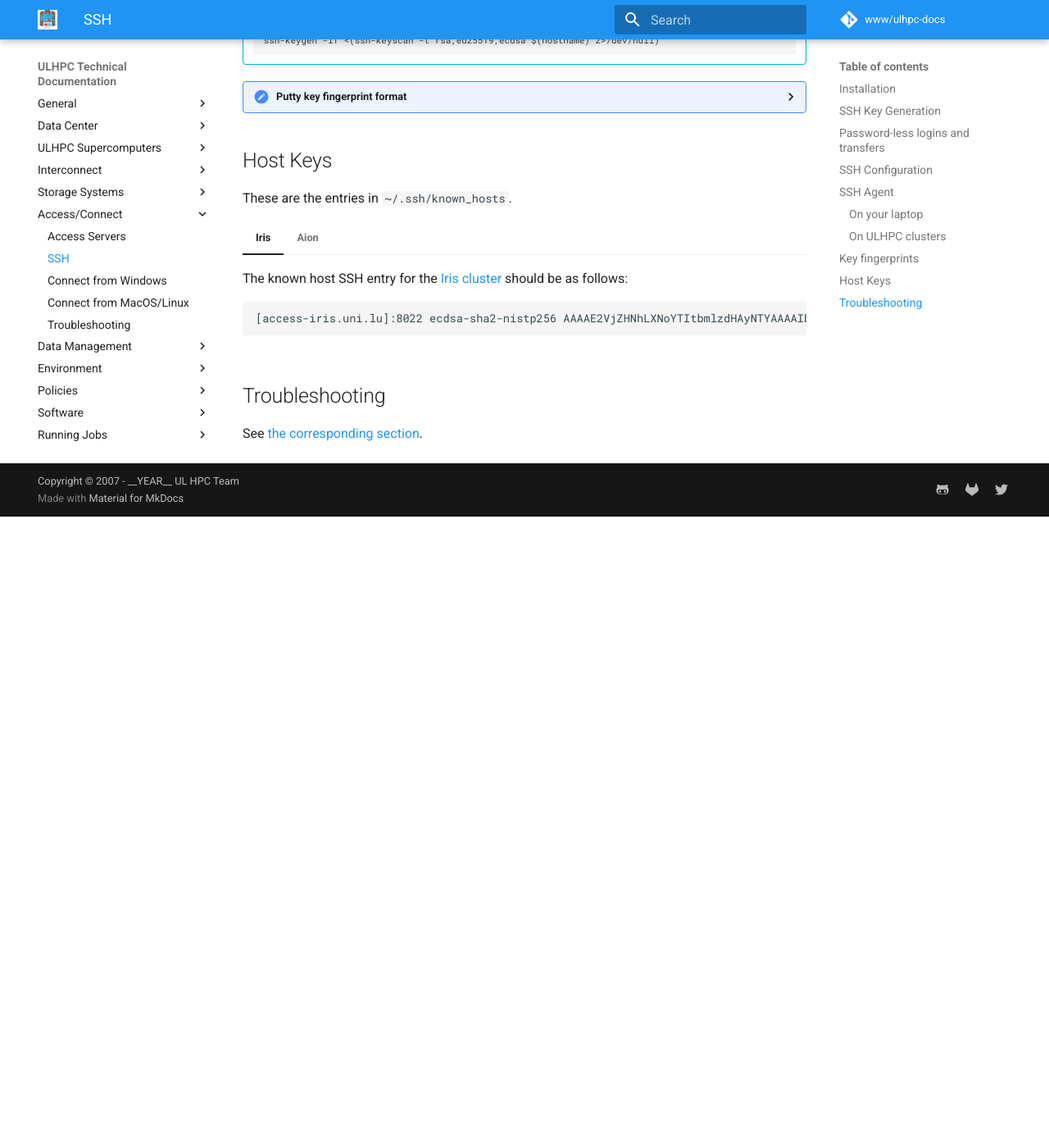
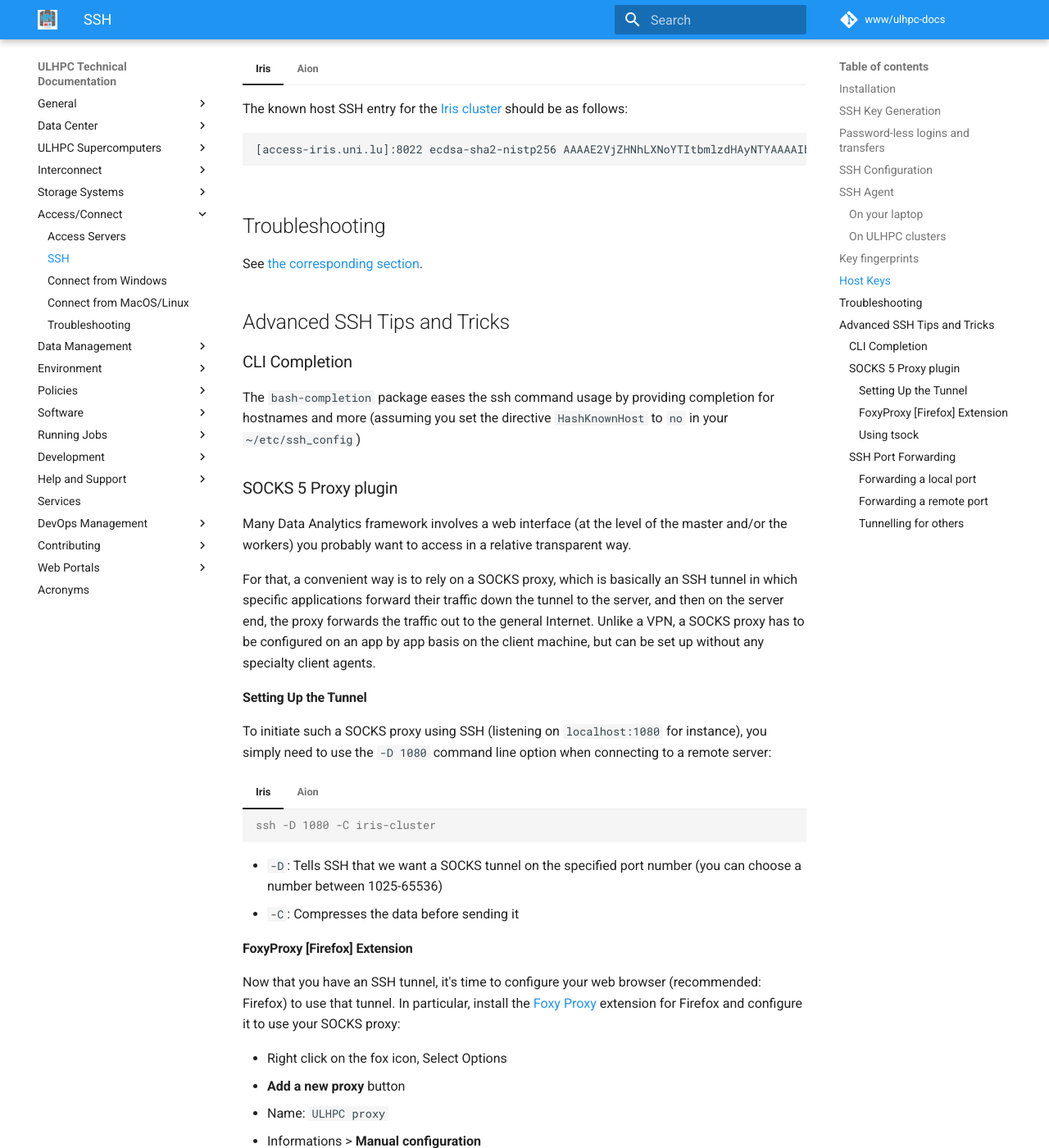
Before and after one commit to ULHPC/ulhpc-docs, an MkDocs documentation site: the page built from docs/connect/ssh.md, in a window 1280 px wide and 1400 px high, scrolled down 5770 px. Shown: the whole window at 82% size. Built offline with MkDocs 1.6.1 and Material for MkDocs 9.7.7, drawn with Linux system fonts in a browser that asks for light colours; before the commit the page ends 6400 px from its top, so only the background shows below that; some of the changed text lies outside the part shown.

Commit message:
[connect] finish SSH
Signed-off-by: Sebastien Varrette <Sebastien.Varrette@uni.lu>

````diff
--- a/docs/connect/ssh.md
+++ b/docs/connect/ssh.md
@@ -256,7 +256,7 @@ Enter passphrase for ~/.ssh/id_ed25519:       # <-- enter your passphrase here
 Identity added: ~/.ssh/id_ed25519 (<login>@<hostname>)
 ```
 
-On **Ubuntu/WSL**, if you experience issues when using `ssh-add`, you should install the `keychain` package and use it as follows (eventually add it to your `~/.profile`):
+* :fontawesome-brands-ubuntu: :fontawesome-brands-windows: On **Ubuntu/WSL**, if you experience issues when using `ssh-add`, you should install the `keychain` package and use it as follows (eventually add it to your `~/.profile`):
 
 ```bash
 # Installation
@@ -268,7 +268,7 @@ On **Ubuntu/WSL**, if you experience issues when using `ssh-add`, you should ins
 source ~/.keychain/$(hostname)-sh
 ```
 
-!!! note "(deprecated - Windows only) - SSH Agent with PuTTY Pageant"
+??? note "(deprecated - Windows only) - SSH Agent with PuTTY Pageant"
     To be able to use your PuTTY key in a public-key authentication scheme, it must be loaded by an **SSH agent**.
     You should run [Pageant](http://the.earth.li/~sgtatham/putty/latest/x86/pageant.exe) for that.
     To load your SSH key in Pageant:
@@ -374,3 +374,103 @@ These are the entries in `~/.ssh/known_hosts`.
 ## Troubleshooting
 
 See [the corresponding section](troubleshooting.md).
+
+## Advanced SSH Tips and Tricks
+
+### CLI Completion
+
+The `bash-completion` package eases the ssh command usage by providing completion for hostnames and more (assuming you set the directive `HashKnownHost` to `no` in your `~/etc/ssh_config`)
+
+### SOCKS 5 Proxy plugin
+
+Many Data Analytics framework involves a web interface (at the level of the master and/or the workers) you probably want to access in a relative transparent way.
+
+For that, a convenient way is to rely on a SOCKS proxy, which is basically an SSH tunnel in which specific applications forward their traffic down the tunnel to the server, and then on the server end, the proxy forwards the traffic out to the general Internet.
+Unlike a VPN, a SOCKS proxy has to be configured on an app by app basis on the client machine, but can be set up without any specialty client agents.
+
+#### Setting Up the Tunnel
+
+To initiate such a SOCKS proxy using SSH (listening on `localhost:1080` for instance), you simply need to use the `-D 1080` command line option when connecting to a remote server:
+
+=== "Iris"
+    ```console
+    ssh -D 1080 -C iris-cluster
+    ```
+
+=== "Aion"
+    ```console
+    ssh -D 1080 -C aion-cluster
+    ```
+
+* `-D`: Tells SSH that we want a SOCKS tunnel on the specified port number (you can choose a number between 1025-65536)
+* `-C`: Compresses the data before sending it
+
+#### FoxyProxy [Firefox] Extension
+
+Now that you have an SSH tunnel, it's time to configure your web browser (recommended: Firefox) to use that tunnel.
+In particular, install the [Foxy Proxy](https://getfoxyproxy.org/order/?src=FoxyProxyForFirefox)
+extension for Firefox and configure it to use your SOCKS proxy:
+
+* Right click on the fox icon, Select Options
+* **Add a new proxy** button
+* Name: `ULHPC proxy`
+* Informations > **Manual configuration**
+    -  Host IP: `127.0.0.1`
+    -  Port: `1080`
+    -  Check the **Proxy SOCKS** Option
+* Click on **OK**
+* Close
+* Open a new tab
+* Click on the Fox
+* Choose the **ULHPC proxy**
+    - disable it when you no longer need it.
+
+You can now access any web interface deployed on any service reachable from the SSH jump host _i.e._ the ULHPC login node.
+
+#### Using `tsock`
+
+Once you setup a SSH SOCKS proxy, you can also use `tsocks`, a Shell wrapper to simplify the use of the [tsocks(8)](https://linux.die.net/man/8/tsocks) library to transparently allow an application (not aware of SOCKS) to transparently use a SOCKS proxy. For instance, assuming you create a VNC server on a given remote server as follows:
+
+```console
+(remote_server)$> vncserver -geometry 1366x768
+New 'X' desktop is remote_server:1
+
+Starting applications specified in /home/username/.vnc/xstartup
+Log file is /home/username/.vnc/remote_server:1.log
+```
+
+Then you can make the VNC client on your workstation use this tunnel to access the VNS server as follows:
+
+```console
+(laptop)$> tsocks vncviewer <IP_of_remote_server>:1
+```
+
+!!! tips "tsock Escape character"
+    Use `~.` to disconnect, even if your remote command hangs.
+
+
+### SSH Port Forwarding
+
+#### Forwarding a local port
+
+You can forward a local port to a host behind a firewall.
+
+![SSH forward of local port](images/SshL.png)
+
+This is useful if you run a server on one of the cluster nodes (let's say listening on port 2222) and you want to access it via the local port 1111 on your machine. Then you'll run:
+
+```bash
+# Here targeting iris cluster
+(laptop)$ ssh iris-cluster -L 1111:iris-014:2222
+```
+
+#### Forwarding a remote port
+
+You can forward a remote port back to a host protected by your firewall.
+
+![SSH forward of a remote port](images/SshR.png)
+
+
+#### Tunnelling for others
+
+By using the `-g` parameter, you allow connections from other hosts than localhost to use your SSH tunnels. Be warned that anybody within your network may access the tunnelized host this way, which may be a security issue.
````
Also changed, not shown: other parts of docs/connect/ssh.md (+1 -1 lines).
